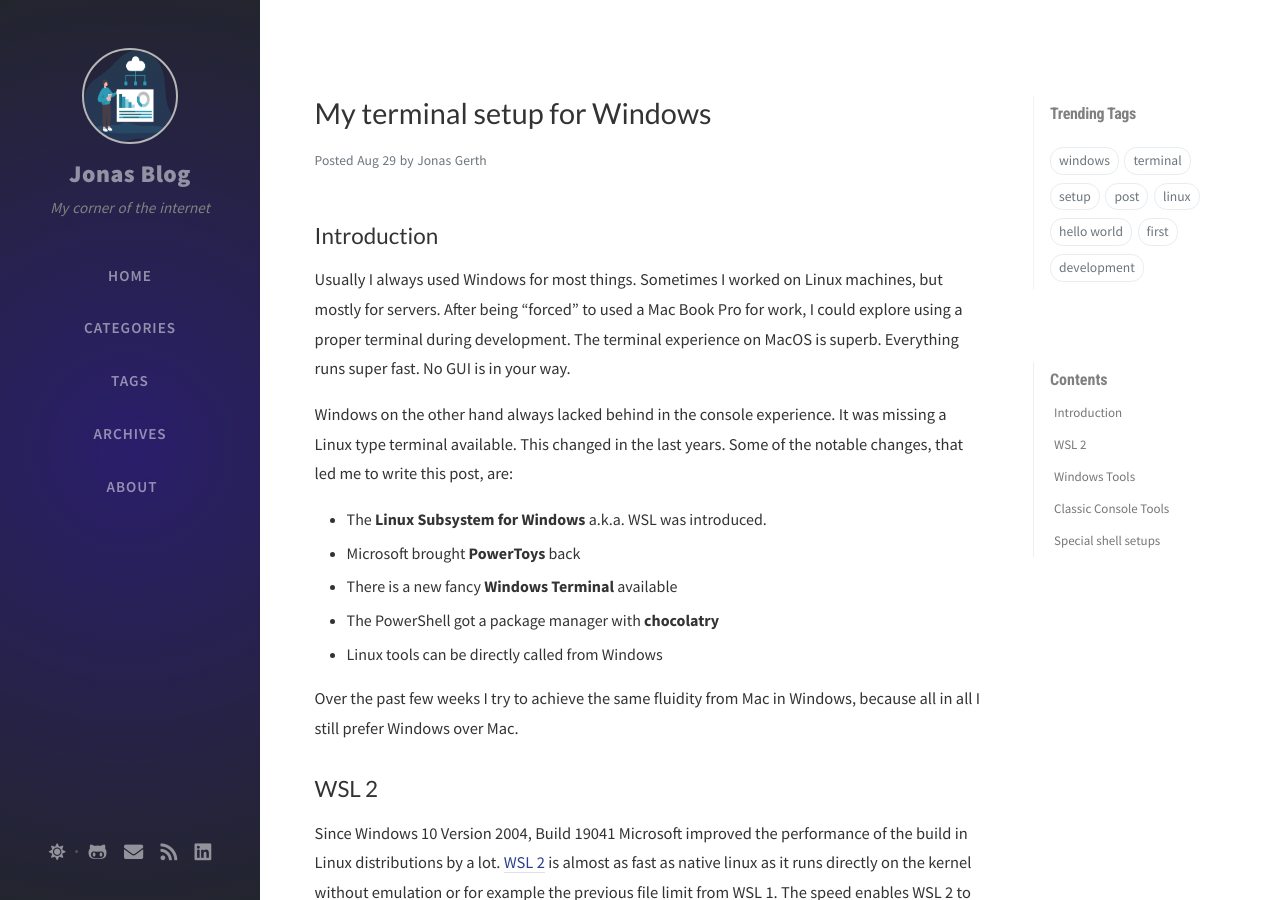
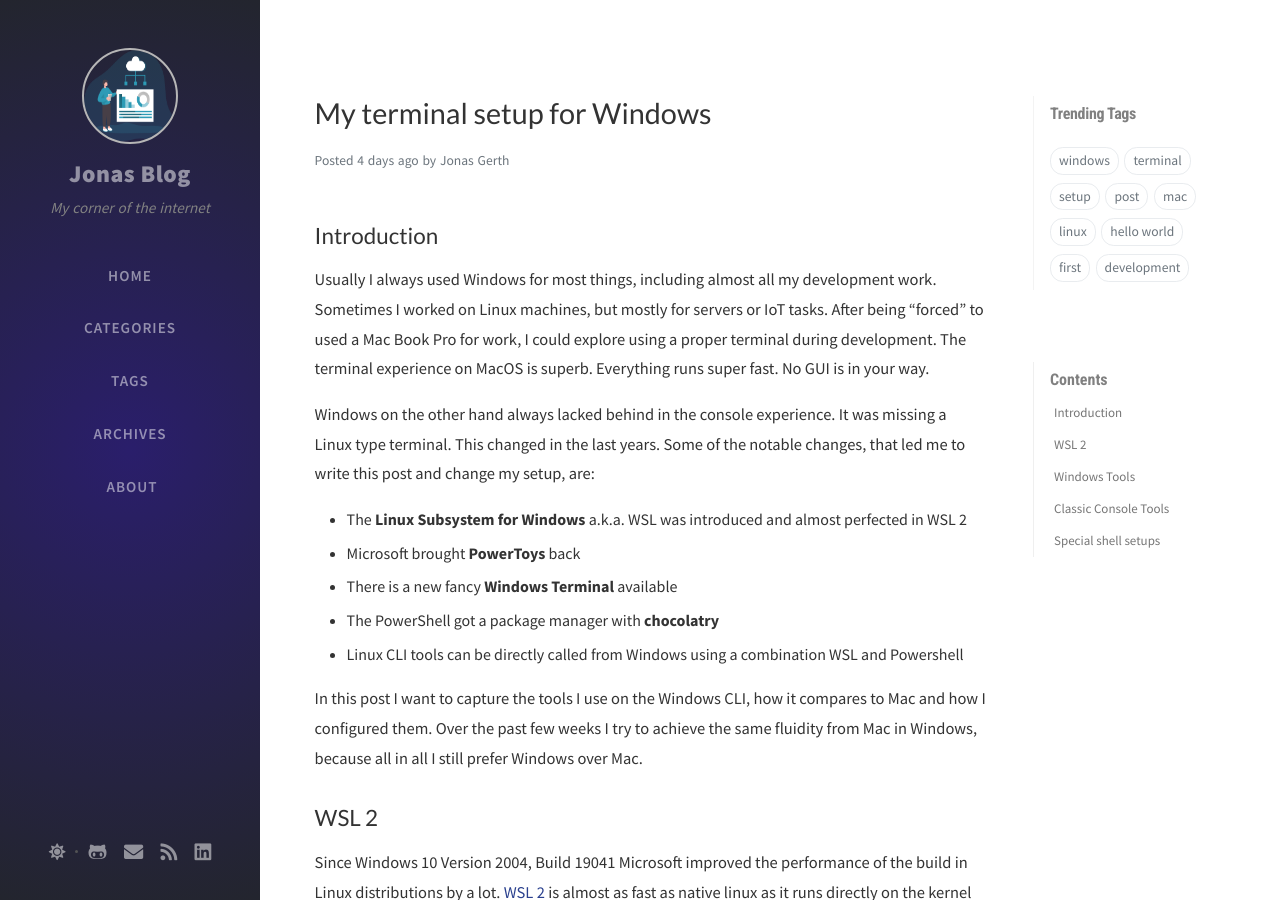
Before and after one commit to jbgerth/jbgerth.github.io, a Jekyll site: the page built from _posts/2020-09-05-terminal-setup-for-windows.md, in a window 1280 px wide and 900 px high. Built offline with Jekyll 4.4.1, drawn with Linux system fonts in a browser that asks for light colours; nearby versions of some CDN libraries; comment, search, counter and statistics services are not loaded; some of the changed text lies outside the part shown.

Commit message:
Update current posts

```diff
--- a/_posts/2020-08-30-terminal-setup-for-windows.md
+++ b/_posts/2020-09-05-terminal-setup-for-windows.md
@@ -3,23 +3,24 @@ layout: post
 title: "My terminal setup for Windows"
 description: "Seeing how it is done on Mac and bringing it home to my Windows machine"
 categories: [terminal]
-tags: [terminal, windows, linux, setup, development]
+tags: [terminal, windows, linux, setup, development, mac]
 redirect_from:
   - /2020/05/29/
 ---
 
 ## Introduction
 
-Usually I always used Windows for most things. Sometimes I worked on Linux machines, but mostly for servers. After being "forced" to used a Mac Book Pro for work, I could explore using a proper terminal during development. The terminal experience on MacOS is superb. Everything runs super fast. No GUI is in your way.
+Usually I always used Windows for most things, including almost all my development work. Sometimes I worked on Linux machines, but mostly for servers or IoT tasks. After being "forced" to used a Mac Book Pro for work, I could explore using a proper terminal during development. The terminal experience on MacOS is superb. Everything runs super fast. No GUI is in your way.
 
-Windows on the other hand always lacked behind in the console experience. It was missing a Linux type terminal available. This changed in the last years. Some of the notable changes, that led me to write this post, are:
+Windows on the other hand always lacked behind in the console experience. It was missing a Linux type terminal. This changed in the last years. Some of the notable changes, that led me to write this post and change my setup, are:
 
-- The **Linux Subsystem for Windows** a.k.a. WSL was introduced.
+- The **Linux Subsystem for Windows** a.k.a. WSL was introduced and almost perfected in WSL 2
 - Microsoft brought **PowerToys** back
 - There is a new fancy **Windows Terminal** available
 - The PowerShell got a package manager with **chocolatry**
-- Linux tools can be directly called from Windows
+- Linux CLI tools can be directly called from Windows using a combination WSL and Powershell
 
+In this post I want to capture the tools I use on the Windows CLI, how it compares to Mac and how I configured them.
 Over the past few weeks I try to achieve the same fluidity from Mac in Windows, because all in all I still prefer Windows over Mac.
 
 ## WSL 2
@@ -52,9 +53,15 @@ The following tools can be used on either Powershell or WSL.
 
 ### NVIM
 
+A modern implementation of VIM. I have no particular reason to use this over VIM. In general it is a fast editor for editing files in the CLI, it is highly customizable and is super fast once the hot keys are learned.
+
 ### TMUX
 
+The terminal multiplexer enables is an old school Linux tool. It enables users running multiple CLIs in one terminal window or keep programs running after a CLI session closes. For both cases TMUX comes in very handy. It has a bunch of option further and configs, which are worth getting into.
+
 ### Git
+
+It is almost the default version control system for all software project. It is available as PLUGINS in almost any IDE, but the CLI version provides some elegance the IDE versions are lacking. For example it is available on most Linux like systems therefore it is worth knowing over GUI versions.
 
 ## Special shell setups
 
```
Also changed, not shown: _posts/2020-05-29-Hello-World.md (+2 -0 lines).
